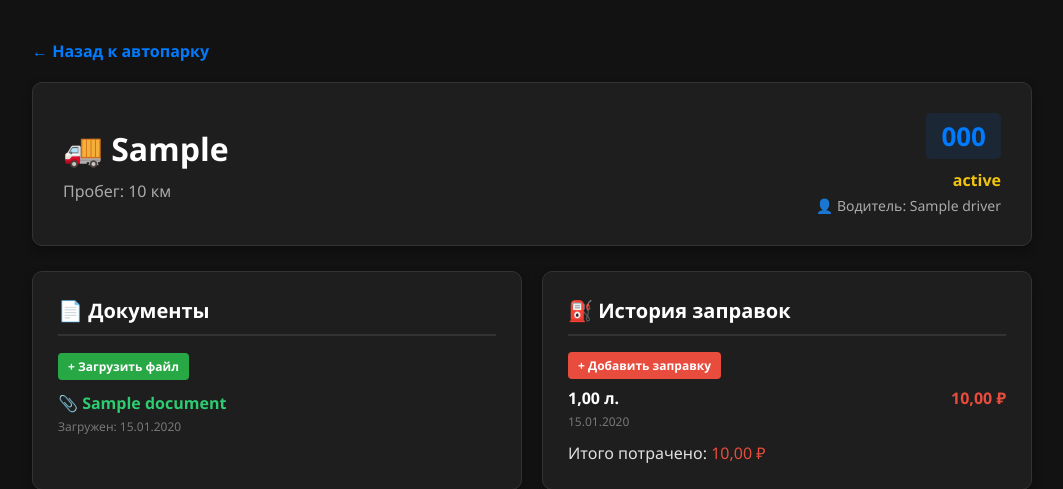
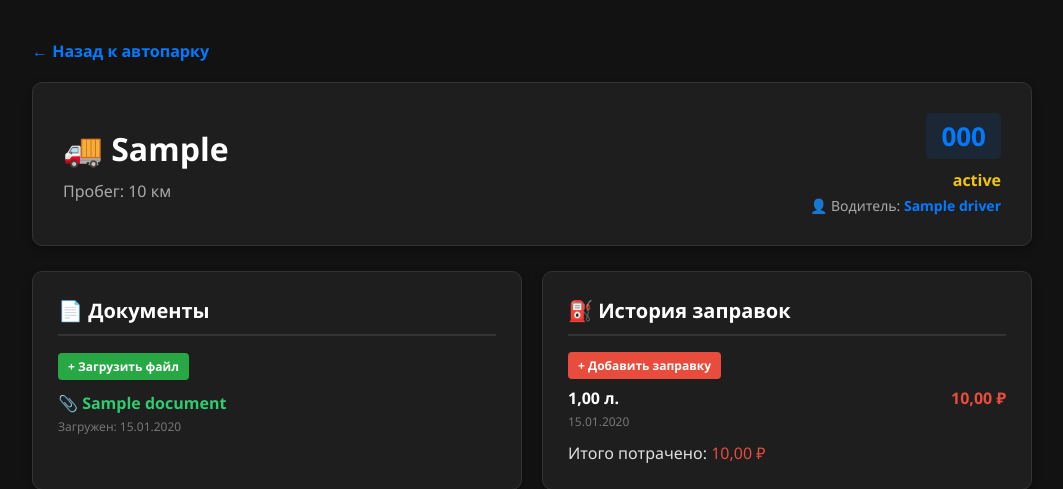
Before and after one commit to malhassik/Logistrim-CRM, a Django app: page /truck/1/ in a window 1280 px wide. Shown: the top 489 px of the page, without its empty margins (108-1171 px from the left). Run offline with Django 5.2, Linux system fonts and the light colour scheme; a user stored in the database is signed in; tables that the repository leaves empty hold one stand-in row (values such as "Sample post").

Commit message:
feat: add driver detail page with unique info block

```diff
--- a/fleet/templates/fleet/truck_detail.html
+++ b/fleet/templates/fleet/truck_detail.html
@@ -245,7 +245,13 @@
                     </span>
                 </div>
                 {% if truck.driver %}
-                <div class="driver-info">👤 Водитель: {{ truck.driver.name }}</div>
+                <div class="driver-info">
+                    👤 Водитель:
+                    <a href="{% url 'driver_detail' truck.driver.id %}"
+                        style="color: #007bff; text-decoration: none; font-weight: bold;">
+                        {{ truck.driver.name }}
+                    </a>
+                </div>
                 {% endif %}
             </div>
         </div>
```
